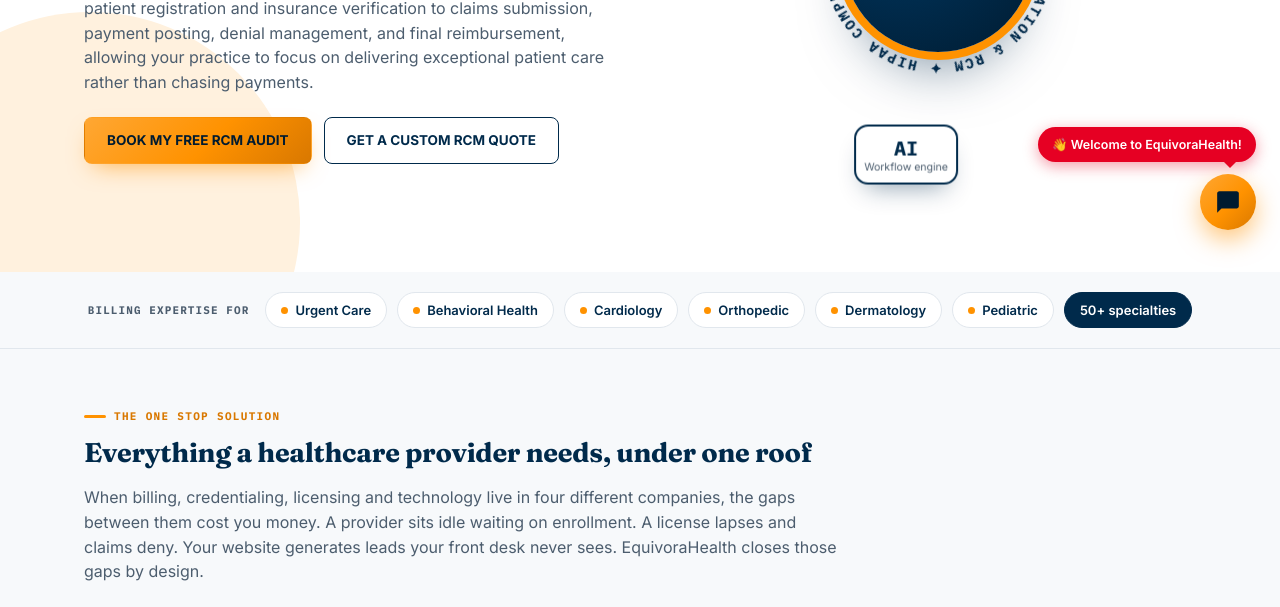
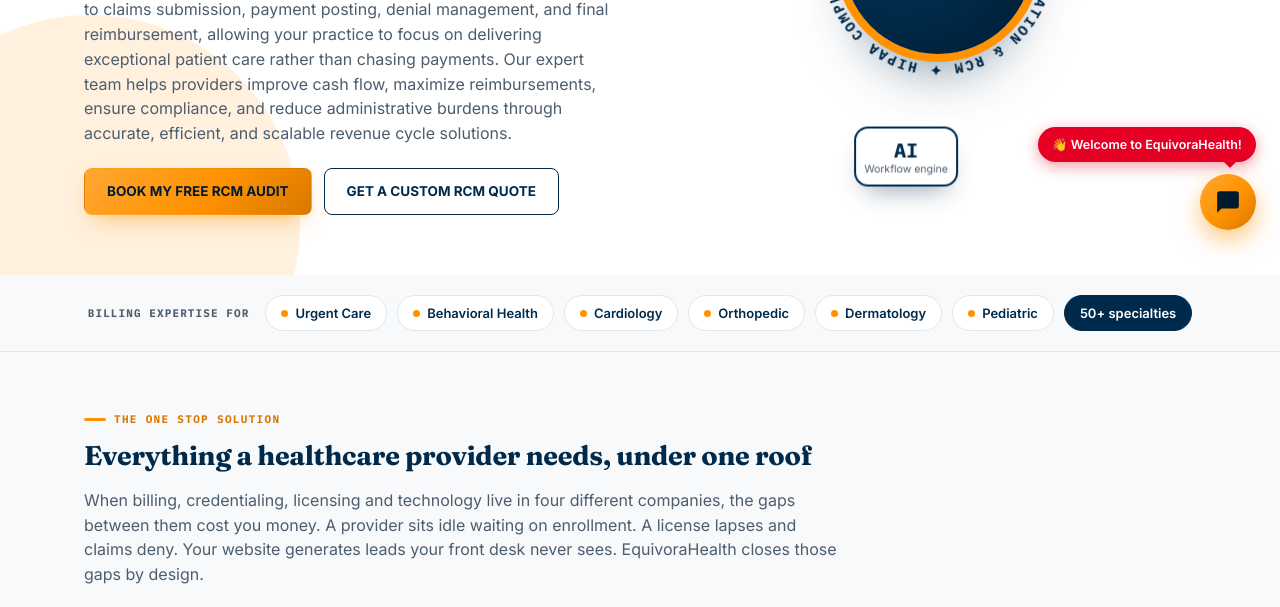
Before and after one commit to equivorahealth/equivorahealth, a website built with webpack: page index.html in a window 1280 px wide. Shown: the part 546-1153 px from the top of the page. Built offline with nearby package versions, Linux system fonts and the light colour scheme.

Commit message:
updated index.html

```diff
--- a/index.html
+++ b/index.html
@@ -639,7 +639,7 @@
       <div>
         <span class="top">Trusted Healthcare IT & RCM Partner | 50+ Specialties | HIPAA Compliant</span>
         <h1>Stop Revenue Leakage. <span>Start Getting Paid Faster.</span></h1>
-        <p>EquivoraHealth manages every stage of your revenue cycle, from patient registration and insurance verification to claims submission, payment posting, denial management, and final reimbursement, allowing your practice to focus on delivering exceptional patient care rather than chasing payments.</p>
+        <p>EquivoraHealth is Connecticut's trusted partner in full-cycle healthcare revenue cycle management.EquivoraHealth manages every stage of your revenue cycle, from patient registration and insurance verification to claims submission, payment posting, denial management, and final reimbursement, allowing your practice to focus on delivering exceptional patient care rather than chasing payments. Our expert team helps providers improve cash flow, maximize reimbursements, ensure compliance, and reduce administrative burdens through accurate, efficient, and scalable revenue cycle solutions.</p>
         <div class="cta" style="justify-content:flex-start;margin-top:22px">
           <a class="btn btn-primary" href="#contact">BOOK MY FREE RCM AUDIT</a>
           <a class="btn btn-ghost" href="#contact">GET A CUSTOM RCM QUOTE</a>
```
